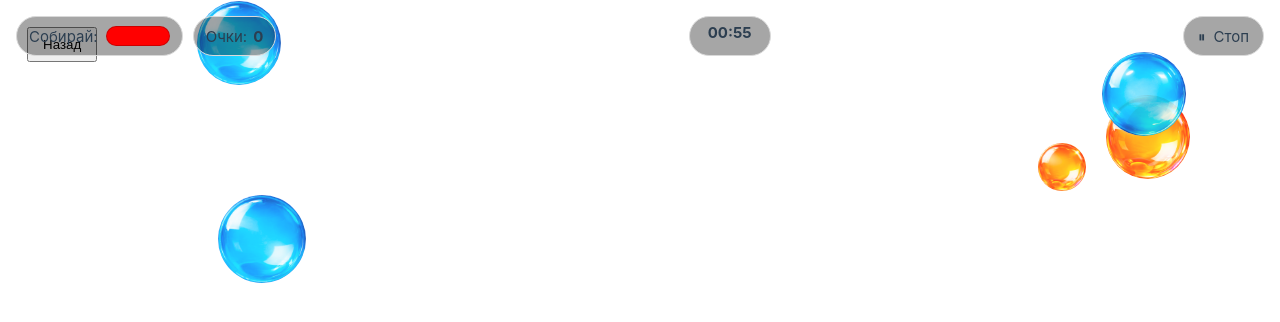
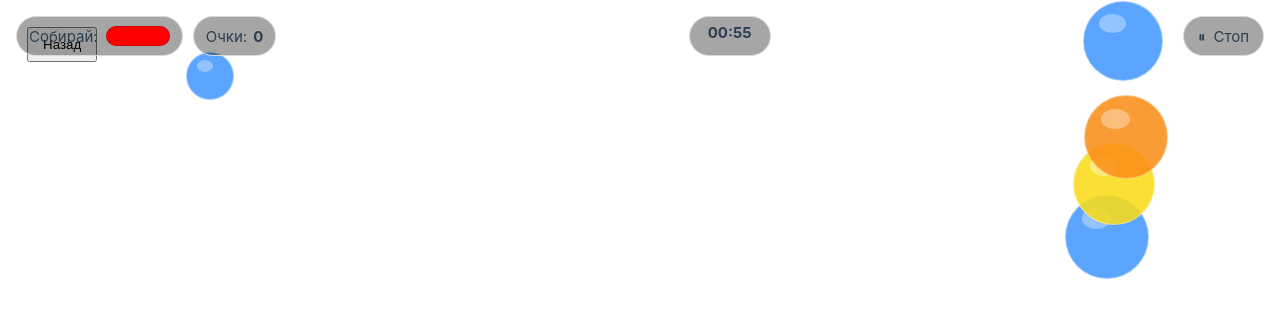
Before and after one commit to reznikovkg/vue-3-docker-compose, a Vue app in the folder vue/: page /example in a window 1280 px wide. Shown: the top 322 px of the page. Built offline with nearby package versions, Linux system fonts and the light colour scheme.

Commit message:
fix scss and create Bubble comp

```diff
--- a/vue/src/components/BubbleGame.vue
+++ b/vue/src/components/BubbleGame.vue
@@ -39,6 +39,7 @@
         </div>
       </div>
 
+      <!--
       <button
         v-for="bubble in bubbles"
         :key="bubble.id"
@@ -48,15 +49,31 @@
         :class="'c-game__bubble--' + bubble.color"
         :style="{ left: bubble.x + 'px', top: bubble.y + 'px', width: bubble.r * 2 + 'px', height: bubble.r * 2 + 'px', backgroundImage: bubble.imageUrl ? 'url(' + bubble.imageUrl + ')' : 'none' }"
       ></button>
+      -->
+
+      <Bubble
+        v-for="bubble in bubbles"
+        :key="bubble.id"
+        :bubbleId="bubble.id"
+        :type="bubble.color"
+        :left="bubble.x"
+        :top="bubble.y"
+        :size="bubble.r * 2"
+      />
     </div>
   </div>
 </template>
 
 <script>
-import { BUBBLE_IMAGE_MAP, GAME_COLORS, GAME_DEFAULTS } from '@/constants/gameConfig.js'
+import { GAME_COLORS, GAME_DEFAULTS } from '@/constants/gameConfig.js'
+import Bubble from '@/components/ui/Bubble.vue'
 
 export default {
   name: 'BubbleGame',
+
+  components: {
+    Bubble
+  },
 
   // Подумать что с этим сделать тут!!!
   // (IndexPage -> GamwMenu | GamwMenu на start | IndexPage в startFromMenu(settings) | IndexPage -> BubbleGame )
@@ -191,8 +208,8 @@ export default {
       const limit = Math.max(1, Math.min(this.colorsCount, GAME_COLORS.length))
       const colors = GAME_COLORS.slice(0, limit)
       const color = colors[Math.floor(Math.random() * colors.length)]
-      const images = BUBBLE_IMAGE_MAP[color] || []
-      const imageUrl = images.length ? images[Math.floor(Math.random() * images.length)] : null
+      // const images = BUBBLE_IMAGE_MAP[color] || []
+      // const imageUrl = images.length ? images[Math.floor(Math.random() * images.length)] : null
 
       const r = Math.floor(Math.random() * 26) + 20
       const fieldWidth = this.$refs.gameField ? this.$refs.gameField.clientWidth : 640
@@ -210,7 +227,7 @@ export default {
       const bubble = {
         id: this.nextId,
         color,
-        imageUrl,
+        // imageUrl,
         x,
         y: 0,
         r,
@@ -336,20 +353,19 @@ export default {
   width: 100vw;
   height: 100vh;
   overflow: hidden;
-}
 
-.c-game__start {
+  &__start {
     width: fit-content;
   }
 
-.c-game__field {
+  &__field {
     position: relative;
     width: 100%;
     height: 100%;
     overflow: hidden;
   }
 
-.c-game__topbar {
+  &__topbar {
     position: absolute;
     top: 16px;
     left: 16px;
@@ -361,13 +377,13 @@ export default {
     gap: 12px;
   }
 
-.c-game__targetWrap {
+  &__targetWrap {
     display: inline-flex;
     align-items: center;
     gap: 10px;
   }
 
-.c-game__target {
+  &__target {
     display: inline-flex;
     align-items: center;
     gap: 8px;
@@ -378,7 +394,7 @@ export default {
     background: rgba(0, 0, 0, 0.35);
   }
 
-.c-game__score {
+  &__score {
     display: inline-flex;
     align-items: center;
     gap: 6px;
@@ -389,27 +405,27 @@ export default {
     background: rgba(0, 0, 0, 0.35);
   }
 
-.c-game__scoreText {
+  &__scoreText {
     line-height: 1;
   }
 
-.c-game__scoreValue {
+  &__scoreValue {
     line-height: 1;
     font-weight: 700;
   }
 
-.c-game__targetText {
+  &__targetText {
     line-height: 1;
   }
 
-.c-game__targetColor {
+  &__targetColor {
     width: 64px;
     height: 20px;
     border-radius: 999px;
     border: 1px solid rgba(0, 0, 0, 0.2);
   }
 
-.c-game__timer {
+  &__timer {
     min-height: 40px;
     padding: 8px 18px;
     border-radius: 999px;
@@ -419,7 +435,7 @@ export default {
     background: rgba(0, 0, 0, 0.35);
   }
 
-.c-game__stop {
+  &__stop {
     display: inline-flex;
     align-items: center;
     justify-content: center;
@@ -433,46 +449,12 @@ export default {
     background: rgba(0, 0, 0, 0.35);
   }
 
-.c-game__stopIcon {
+  &__stopIcon {
     line-height: 1;
   }
 
-.c-game__stopText {
+  &__stopText {
     line-height: 1;
   }
-
-.c-game__bubble {
-  position: absolute;
-  border: 0;
-  border-radius: 50%;
-  background-repeat: no-repeat;
-  background-size: cover;
-  background-position: center;
-  cursor: pointer;
-  opacity: 0.88;
-}
-
-.c-game__bubble--red {
-  background-color: #ff4d4f;
-}
-
-.c-game__bubble--blue {
-  background-color: #4096ff;
-}
-
-.c-game__bubble--green {
-  background-color: #73d13d;
-}
-
-.c-game__bubble--yellow {
-  background-color: #fadb14;
-}
-
-.c-game__bubble--orange {
-  background-color: #fa8c16;
-}
-
-.c-game__bubble--purple {
-  background-color: #722ed1;
 }
 </style>
--- a/vue/src/components/pages/IndexPage.vue
+++ b/vue/src/components/pages/IndexPage.vue
@@ -142,21 +142,20 @@ export default {
   padding: 12px;
   border: 1px solid #d9d9d9;
   border-radius: 8px;
-}
 
-.c-stats__row {
+  &__row {
     display: flex;
     gap: 8px;
     line-height: 1.4;
   }
 
-.c-stats__list {
+  &__list {
     display: flex;
     flex-direction: column;
     gap: 4px;
   }
 
-.c-stats__btn {
+  &__btn {
     width: fit-content;
     padding: 6px 10px;
     border: 1px solid #d9d9d9;
@@ -164,8 +163,9 @@ export default {
     cursor: pointer;
   }
 
-.c-stats__btn--red {
+  &__btn--red {
     border-color: #ff4d4f;
     color: #ff4d4f;
   }
+}
 </style>
--- /dev/null
+++ b/vue/src/components/ui/Bubble.vue
@@ -0,0 +1,74 @@
+<template>
+  <div
+    class="c-game__bubble"
+    :class="'c-game__bubble--' + type"
+    :data-id="bubbleId"
+    :style="{ left: left + 'px', top: top + 'px', width: size + 'px', height: size + 'px', backgroundColor: bubbleColor }"
+  >
+    <span class="c-game__bubbleBlik"></span>
+  </div>
+</template>
+
+<script>
+import { BUBBLE_DEFAULTS, GAME_COLOR_HEX } from '@/constants/gameConfig.js'
+
+export default {
+  name: 'Bubble',
+
+  props: {
+    bubbleId: {
+      type: Number,
+      default: BUBBLE_DEFAULTS.bubbleId
+    },
+    type: {
+      type: String,
+      default: BUBBLE_DEFAULTS.type
+    },
+    left: {
+      type: Number,
+      default: BUBBLE_DEFAULTS.left
+    },
+    top: {
+      type: Number,
+      default: BUBBLE_DEFAULTS.top
+    },
+    size: {
+      type: Number,
+      default: BUBBLE_DEFAULTS.size
+    }
+  },
+
+  computed: {
+    bubbleColor() {
+      return GAME_COLOR_HEX[this.type] || GAME_COLOR_HEX.red
+    }
+  }
+}
+</script>
+
+<style lang="scss" scoped>
+.c-game {
+  &__bubble {
+    position: absolute;
+    border-radius: 50%;
+    cursor: pointer;
+    overflow: hidden;
+    border: 1px solid rgba(255, 255, 255, 0.45);
+    opacity: 0.86;
+  }
+
+  // Добавить ли тень блику??!!
+
+  &__bubbleBlik {
+    position: absolute;
+    top: 15%;
+    left: 20%;
+    width: 35%;
+    height: 25%;
+    display: block;
+    border-radius: 50%;
+    background: rgba(255, 255, 255, 0.35);
+    pointer-events: none;
+  }
+}
+</style>
--- a/vue/src/components/ui/GamwMenu.vue
+++ b/vue/src/components/ui/GamwMenu.vue
@@ -214,9 +214,8 @@ export default {
   border-radius: 18px;
   background: #f5f5f7;
   color: #111;
-}
 
-.c-menu__title {
+  &__title {
     margin: 0;
     font-size: 40px;
     line-height: 1.1;
@@ -224,23 +223,23 @@ export default {
     text-align: center;
   }
 
-.c-menu__row {
+  &__row {
     display: grid;
     grid-template-columns: 1fr 1fr;
     gap: 12px;
     align-items: center;
   }
 
-.c-menu__label {
+  &__label {
     font-weight: 600;
   }
 
-.c-menu__control {
+  &__control {
     display: flex;
     align-items: center;
   }
 
-.c-menu__input {
+  &__input {
     width: 100%;
     height: 42px;
     padding: 8px 12px;
@@ -250,7 +249,7 @@ export default {
     color: #111;
   }
 
-.c-menu__colorBox {
+  &__colorBox {
     position: relative;
     width: 100%;
     height: 42px;
@@ -259,7 +258,7 @@ export default {
     overflow: hidden;
   }
 
-.c-menu__colorSlider {
+  &__colorSlider {
     position: absolute;
     left: 8px;
     right: 8px;
@@ -268,7 +267,7 @@ export default {
     transform: translateY(-50%);
   }
 
-.c-menu__btn {
+  &__btn {
     height: 54px;
     border: 0;
     border-radius: 14px;
@@ -277,32 +276,33 @@ export default {
     cursor: pointer;
   }
 
-.c-menu__btn--start {
+  &__btn--start {
     background: linear-gradient(90deg, #5fcb73, #2fa858);
     color: #fff;
   }
 
-.c-menu__result {
+  &__result {
     font-size: 22px;
     font-weight: 700;
+  }
 }
 
 @media (max-width: 768px) {
   .c-menu {
     width: 100%;
     padding: 16px;
-  }
 
-  .c-menu__title {
+    &__title {
       font-size: 30px;
     }
 
-  .c-menu__btn {
+    &__btn {
       font-size: 24px;
     }
 
-  .c-menu__row {
+    &__row {
       grid-template-columns: 1fr;
     }
   }
+}
 </style>
--- a/vue/src/constants/gameConfig.js
+++ b/vue/src/constants/gameConfig.js
@@ -18,35 +18,10 @@ export const GAME_DEFAULTS = {
   maxTime: 60
 }
 
-export const BUBBLE_IMAGE_MAP = {
-  red: [
-    new URL('../assets/bubbles/red/Bubble_1.png', import.meta.url).href,
-    new URL('../assets/bubbles/red/Bubble_2.png', import.meta.url).href,
-    new URL('../assets/bubbles/red/Bubble_3.png', import.meta.url).href
-  ],
-  blue: [
-    new URL('../assets/bubbles/blue/Bubble_1.png', import.meta.url).href,
-    new URL('../assets/bubbles/blue/Bubble_2.png', import.meta.url).href,
-    new URL('../assets/bubbles/blue/Bubble_3.png', import.meta.url).href
-  ],
-  green: [
-    new URL('../assets/bubbles/green/Bubble_1.png', import.meta.url).href,
-    new URL('../assets/bubbles/green/Bubble_2.png', import.meta.url).href,
-    new URL('../assets/bubbles/green/Bubble_3.png', import.meta.url).href
-  ],
-  yellow: [
-    new URL('../assets/bubbles/yellow/Bubble_1.png', import.meta.url).href,
-    new URL('../assets/bubbles/yellow/Bubble_2.png', import.meta.url).href,
-    new URL('../assets/bubbles/yellow/Bubble_3.png', import.meta.url).href
-  ],
-  orange: [
-    new URL('../assets/bubbles/orange/Bubble_1.png', import.meta.url).href,
-    new URL('../assets/bubbles/orange/Bubble_2.png', import.meta.url).href,
-    new URL('../assets/bubbles/orange/Bubble_3.png', import.meta.url).href
-  ],
-  purple: [
-    new URL('../assets/bubbles/purple/Bubble_1.png', import.meta.url).href,
-    new URL('../assets/bubbles/purple/Bubble_2.png', import.meta.url).href,
-    new URL('../assets/bubbles/purple/Bubble_3.png', import.meta.url).href
-  ]
+export const BUBBLE_DEFAULTS = {
+  type: GAME_DEFAULTS.targetColor,
+  left: 0,
+  top: 0,
+  size: 40,
+  bubbleId: 0
 }
```
Lines whose indentation alone changed are shown as unchanged.
